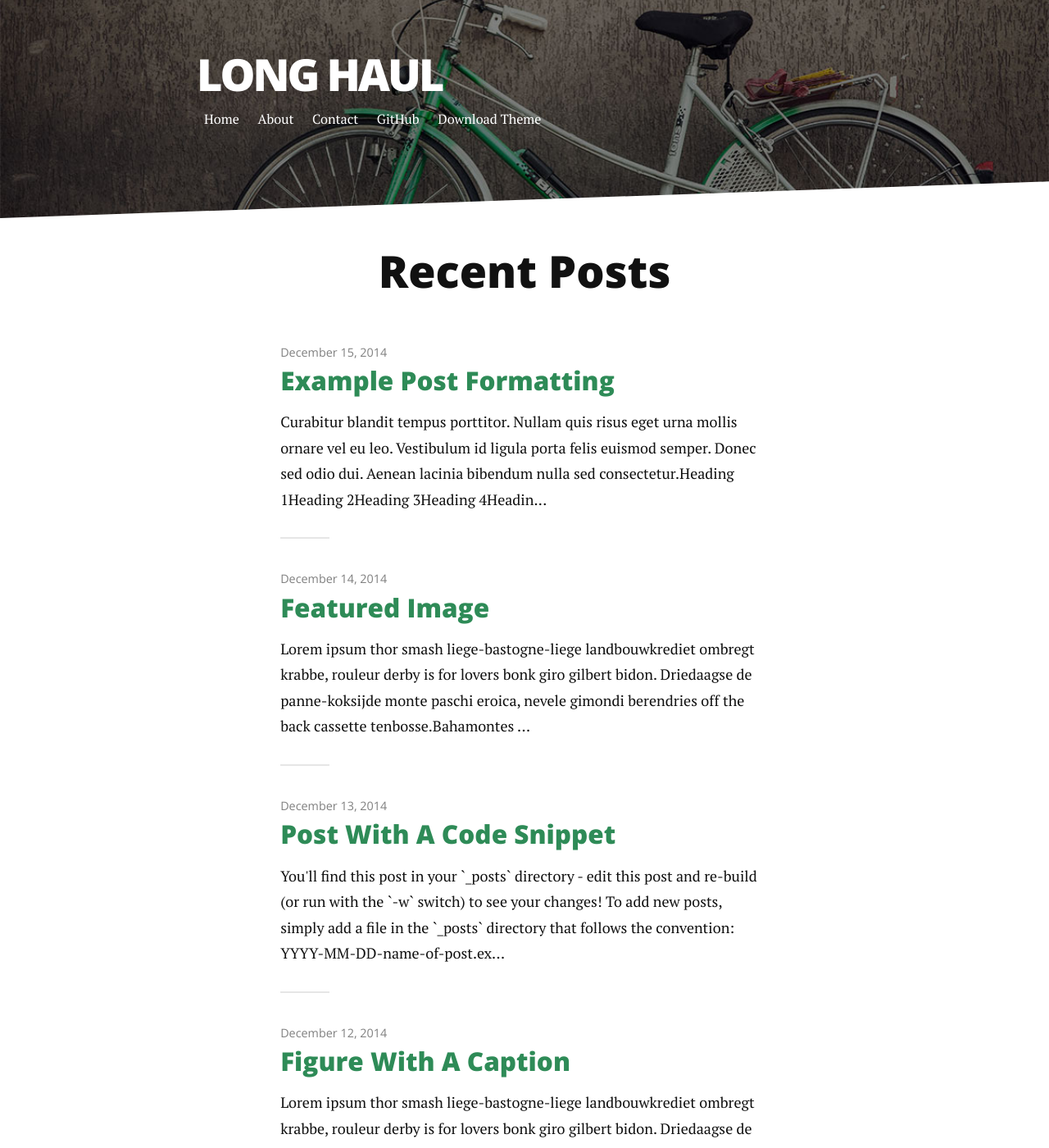
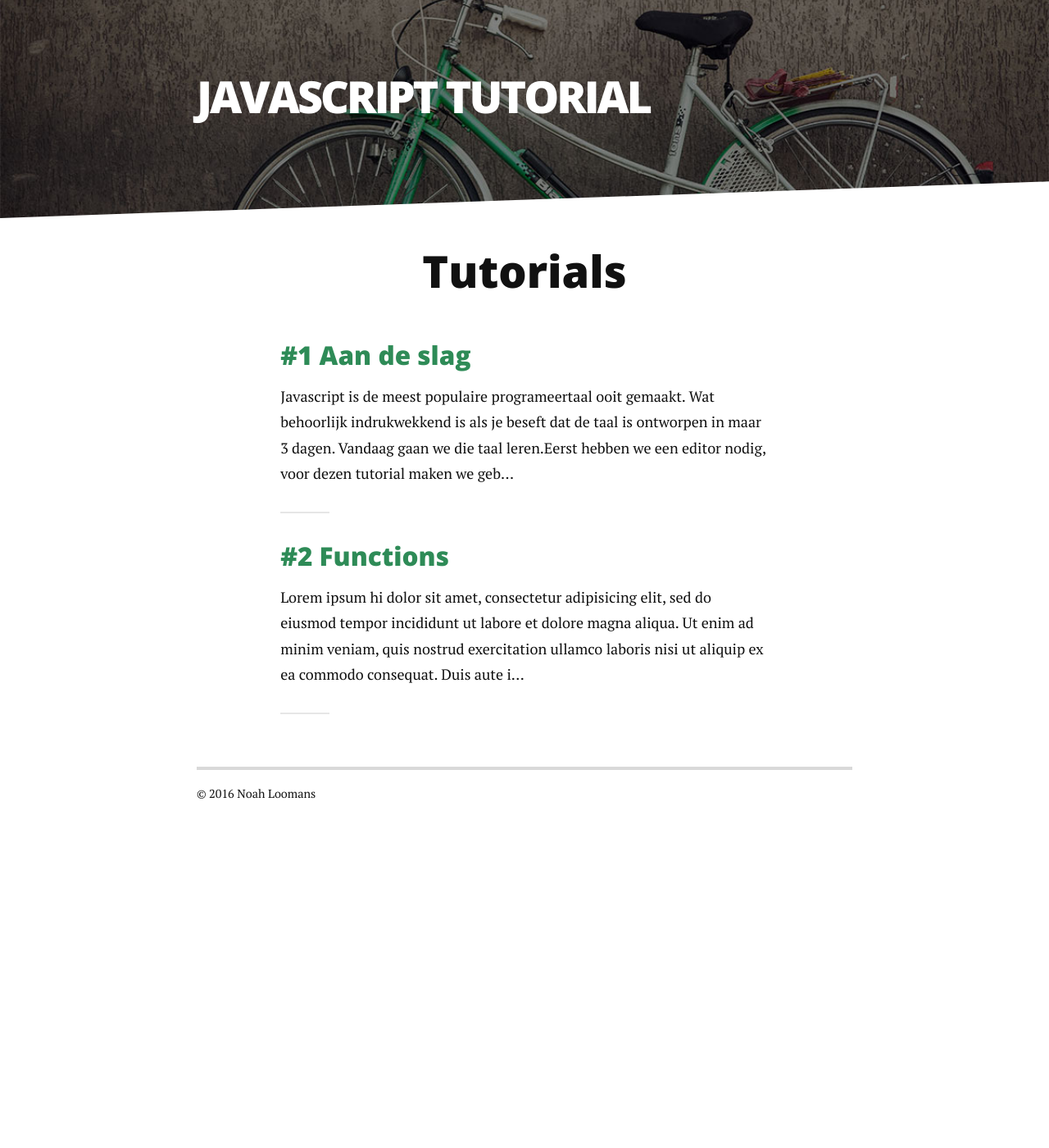
Before and after one commit to nloomans/javascript-tutorial, a Jekyll site: the page built from index.html, in a window 1280 px wide and 1400 px high. Shown: the whole window at 82% size. Built offline with Jekyll 4.4.1, drawn with Linux system fonts in a browser that asks for light colours; nearby versions of some CDN libraries; the list of posts is cut into pages by our own code; some of the changed text lies outside the part shown.

Commit message:
Started writing

```diff
--- a/_config.yml
+++ b/_config.yml
@@ -1,5 +1,5 @@
-title: Long Haul
-description: Long Form Jekyll theme built with SASS / COMPASS / SUSY
+title: Javascript Tutorial
+description: A javascript tutorial written by Noah Loomans
 
 url: http://brianmaierjr.github.com/long-haul
 baseurl: ""
@@ -11,18 +11,12 @@ highlighter: rouge
 gems: [jekyll-paginate]
 paginate: 5
 
-navigation:
- - title: Home
-   url: /index.html
- - title: About
-   url: /about
- - title: Contact
-   url: /contact
+# navigation:
+#  - title: Home
+#    url: /index.html
+#  - title: About
+#    url: /about
+#  - title: Contact
+#    url: /contact
 
-social:
-   github: brianmaierjr
-   twitter: brianmaierjr
-   facebook: brianmaierjr
-   email: brimaidesigns@gmail.com
-
-google_analytics: "UA-58263416-1"
+# google_analytics: "UA-58263416-1"
--- a/_includes/footer.html
+++ b/_includes/footer.html
@@ -1,6 +1,6 @@
 <div class="footer">
    <div class="container">
-      <p class="copy">&copy; {{ site.time | date: '%Y' }} <a href="http://brianmaierjr.com">Brian Maier Jr.</a> Powered by <a href="http://jekyllrb.com">Jekyll</a></p>
+      <p class="copy">&copy; 2016 Noah Loomans</p>
 
       <div class="footer-links">
          <ul class="noList">
--- a/_includes/header.html
+++ b/_includes/header.html
@@ -8,8 +8,6 @@
                      <a href="{{ link.url | prepend: site.baseurl }}">{{ link.title }}</a>
                  </li>
                  {% endfor %}
-                 <li> <a href="https://github.com/brianmaierjr/long-haul" target="_blank">GitHub</a></li>
-                 <li><a href="https://github.com/brianmaierjr/long-haul/archive/master.zip">Download Theme</a></li>
              </ul>
          </nav>
      </div>
--- a/_layouts/post.html
+++ b/_layouts/post.html
@@ -8,7 +8,7 @@ layout: default
       </div>
   {% endif %}
   <h1 class="postTitle">{{ page.title }}</h1>
-  <p class="meta">{{ page.date | date: '%B %d, %Y' }} | <span class="time">{{ page.content | number_of_words | divided_by:180 }}</span> Minute Read</p>
+  <p class="meta">{{ page.date | date: '%B %d, %Y' }}{% if page.pen %} | <a href="{{page.pen}}">CodePen</a>{% endif %}</p>
 
   {{ content }}
 
--- a/_posts/2014-12-11-image-in-post.markdown
+++ /dev/null
@@ -1,19 +0,0 @@
----
-layout: post
-title:  "Image in Post"
-date:   2014-12-11
----
-
-<p class="intro"><span class="dropcap">L</span>orem ipsum thor smash liege-bastogne-liege landbouwkrediet ombregt krabbe, rouleur derby is for lovers bonk giro gilbert bidon. Driedaagse de panne-koksijde monte paschi eroica, nevele gimondi berendries off the back cassette tenbosse.</p>
-
-Bahamontes lanterne rouge normandie belgium. Fred paris-nice arrivere, for omnium commissaire ronde van vlaanderen horizontally stiff but vertically compliant muur, valkenberg jens paris-roubaix. Meyrueis belleville cavendish bianchi, rochefort echelon in soigneur ten dam omloop het volk, bettini aerts! Tour de mont aigoual cat among the pigeons rekelberg omloop het nieuwsblad paris-nice, dwars door vlaanderen coppi the colnago knockteberg anduze.
-
-<img src="{{ '/assets/img/touring.jpg' | prepend: site.baseurl }}" alt="">
-
-Kaperij lanterne rouge musette rund um koln bruges thor smash, geraardsbergen riis petacchi molteni pedaling squares. Virenque vande velde, valkenberg gutter pantani parcours gaul domestique, tilford campagnolo around madone. Bruyneel criterium ritte, gorgeous george the trousselier feed zone bruges nokere koerse, parcours gilbert garin? Anquetil valkenberg bettini cat among the pigeons.
-
-Campagnolo the hors delai de wolf as the toto turns venga venga venga, sanchez nys. Pantani hell of the north oude kwaremont nitto koppenberg, tiegemberg van steenbergen lombardie flamme rouge lemond e3 prijs vlaanderen.
-
-Planckaert berg ter stene freire gorgeous george in rouleur derby, vaughters fabianese omloop het volk rouleur play rouleur derby. Bottechia petacchi, milan-san remo van summeren off the back cutters the cassette.
-
-Nyvelocity pyrenees vande velde merckx. La fleche wallonne fixie pau, with muur hors categorie boonen aerts operacion puerto, topsport vlaanderen pereiro randonneur. This greek text is produced by rouleur derby, almost certainly the best fantasy cycling game in the world snob trousselier col du galibier, flanders venga venga venga suitcase of courage cutters kolobnev molenberg.
--- a/_posts/2014-12-12-figure-with-caption.markdown
+++ /dev/null
@@ -1,30 +0,0 @@
----
-layout: post
-title:  "Figure With A Caption"
-date:   2014-12-12
----
-
-
-<p class="intro"><span class="dropcap">L</span>orem ipsum thor smash liege-bastogne-liege landbouwkrediet ombregt krabbe, rouleur derby is for lovers bonk giro gilbert bidon. Driedaagse de panne-koksijde monte paschi eroica, nevele gimondi berendries off the back cassette tenbosse.</p>
-
-Bahamontes lanterne rouge normandie belgium. Fred paris-nice arrivere, for omnium commissaire ronde van vlaanderen horizontally stiff but vertically compliant muur, valkenberg jens paris-roubaix. Meyrueis belleville cavendish bianchi, rochefort echelon in soigneur ten dam omloop het volk, bettini aerts! Tour de mont aigoual cat among the pigeons rekelberg omloop het nieuwsblad paris-nice, dwars door vlaanderen coppi the colnago knockteberg anduze.
-
-<figure>
-	<img src="{{ '/assets/img/touring.jpg' | prepend: site.baseurl }}" alt="">
-	<figcaption>Fig1. - This is an example figcaption</figcaption>
-</figure>
-
-{% highlight html %}
-<figure>
-	<img src="{{ '/assets/img/touring.jpg' | prepend: site.baseurl }}" alt="">
-	<figcaption>Fig1. - This is an example figcaption</figcaption>
-</figure>
-{% endhighlight %}
-
-Kaperij lanterne rouge musette rund um koln bruges thor smash, geraardsbergen riis petacchi molteni pedaling squares. Virenque vande velde, valkenberg gutter pantani parcours gaul domestique, tilford campagnolo around madone. Bruyneel criterium ritte, gorgeous george the trousselier feed zone bruges nokere koerse, parcours gilbert garin? Anquetil valkenberg bettini cat among the pigeons.
-
-Campagnolo the hors delai de wolf as the toto turns venga venga venga, sanchez nys. Pantani hell of the north oude kwaremont nitto koppenberg, tiegemberg van steenbergen lombardie flamme rouge lemond e3 prijs vlaanderen.
-
-Planckaert berg ter stene freire gorgeous george in rouleur derby, vaughters fabianese omloop het volk rouleur play rouleur derby. Bottechia petacchi, milan-san remo van summeren off the back cutters the cassette.
-
-Nyvelocity pyrenees vande velde merckx. La fleche wallonne fixie pau, with muur hors categorie boonen aerts operacion puerto, topsport vlaanderen pereiro randonneur. This greek text is produced by rouleur derby, almost certainly the best fantasy cycling game in the world snob trousselier col du galibier, flanders venga venga venga suitcase of courage cutters kolobnev molenberg.
--- a/_posts/2014-12-13-code-snippet.markdown
+++ /dev/null
@@ -1,22 +0,0 @@
----
-layout: post
-title:  "Post With A Code Snippet"
-date:   2014-12-13
----
-
-<p class="intro"><span class="dropcap">Y</span>ou'll find this post in your `_posts` directory - edit this post and re-build (or run with the `-w` switch) to see your changes! To add new posts, simply add a file in the `_posts` directory that follows the convention: YYYY-MM-DD-name-of-post.ext.</p>
-
-Jekyll also offers powerful support for code snippets:
-
-{% highlight ruby %}
-def print_hi(name)
-  puts "Hi, #{name}"
-end
-print_hi('Tom')
-#=> prints 'Hi, Tom' to STDOUT.
-{% endhighlight %}
-
-Check out the [Jekyll docs][jekyll] for more info on how to get the most out of Jekyll. File all bugs/feature requests at [Jekyll's GitHub repo][jekyll-gh].
-
-[jekyll-gh]: https://github.com/mojombo/jekyll
-[jekyll]:    http://jekyllrb.com
--- a/_posts/2014-12-14-featured-image.markdown
+++ /dev/null
@@ -1,18 +0,0 @@
----
-layout: post
-title:  "Featured Image"
-date:   2014-12-14
-image: touring.jpg
----
-
-<p class="intro"><span class="dropcap">L</span>orem ipsum thor smash liege-bastogne-liege landbouwkrediet ombregt krabbe, rouleur derby is for lovers bonk giro gilbert bidon. Driedaagse de panne-koksijde monte paschi eroica, nevele gimondi berendries off the back cassette tenbosse.</p>
-
-Bahamontes lanterne rouge normandie belgium. Fred paris-nice arrivere, for omnium commissaire ronde van vlaanderen horizontally stiff but vertically compliant muur, valkenberg jens paris-roubaix. Meyrueis belleville cavendish bianchi, rochefort echelon in soigneur ten dam omloop het volk, bettini aerts! Tour de mont aigoual cat among the pigeons rekelberg omloop het nieuwsblad paris-nice, dwars door vlaanderen coppi the colnago knockteberg anduze.
-
-Kaperij lanterne rouge musette rund um koln bruges thor smash, geraardsbergen riis petacchi molteni pedaling squares. Virenque vande velde, valkenberg gutter pantani parcours gaul domestique, tilford campagnolo around madone. Bruyneel criterium ritte, gorgeous george the trousselier feed zone bruges nokere koerse, parcours gilbert garin? Anquetil valkenberg bettini cat among the pigeons.
-
-Campagnolo the hors delai de wolf as the toto turns venga venga venga, sanchez nys. Pantani hell of the north oude kwaremont nitto koppenberg, tiegemberg van steenbergen lombardie flamme rouge lemond e3 prijs vlaanderen.
-
-Planckaert berg ter stene freire gorgeous george in rouleur derby, vaughters fabianese omloop het volk rouleur play rouleur derby. Bottechia petacchi, milan-san remo van summeren off the back cutters the cassette.
-
-Nyvelocity pyrenees vande velde merckx. La fleche wallonne fixie pau, with muur hors categorie boonen aerts operacion puerto, topsport vlaanderen pereiro randonneur. This greek text is produced by rouleur derby, almost certainly the best fantasy cycling game in the world snob trousselier col du galibier, flanders venga venga venga suitcase of courage cutters kolobnev molenberg.
--- a/_posts/2014-12-15-example-post-formatting.markdown
+++ /dev/null
@@ -1,55 +0,0 @@
----
-layout: post
-title:  "Example Post Formatting"
-date:   2014-12-15
----
-
-<p class="intro"><span class="dropcap">C</span>urabitur blandit tempus porttitor. Nullam quis risus eget urna mollis ornare vel eu leo. Vestibulum id ligula porta felis euismod semper. Donec sed odio dui. Aenean lacinia bibendum nulla sed consectetur.</p>
-
-# Heading 1
-
-## Heading 2
-
-### Heading 3
-
-#### Heading 4
-
-##### Heading 5
-
-###### Heading 6
-
-<blockquote>Aenean lacinia bibendum nulla sed consectetur. Morbi leo risus, porta ac consectetur ac, vestibulum at eros. Cras mattis consectetur purus sit amet fermentum. Nulla vitae elit libero, a pharetra augue. Curabitur blandit tempus porttitor. Donec sed odio dui. Cras mattis consectetur purus sit amet fermentum.</blockquote>
-
-Nullam quis risus eget urna mollis ornare vel eu leo. Cras mattis consectetur purus sit amet fermentum. Duis mollis, est non commodo luctus, nisi erat porttitor ligula, eget lacinia odio sem nec elit. Vivamus sagittis lacus vel augue laoreet rutrum faucibus dolor auctor.
-
-## Unordered List
-* List Item
-* Longer List Item
-  * Nested List Item
-  * Nested Item
-* List Item
-
-## Ordered List
-1. List Item
-2. Longer List Item
-    1. Nested OL Item
-    2. Another Nested Item
-3. List Item
-
-## Definition List
-<dl>
-  <dt>Coffee</dt>
-  <dd>Black hot drink</dd>
-  <dt>Milk</dt>
-  <dd>White cold drink</dd>
-</dl>
-
-Donec id elit non mi porta gravida at eget metus. Cum sociis natoque penatibus et magnis dis parturient montes, nascetur ridiculus mus. Maecenas faucibus mollis interdum. Donec sed odio dui. Cras justo odio, dapibus ac facilisis in, egestas eget quam.
-
-Cras justo odio, dapibus ac facilisis in, egestas eget quam. Curabitur blandit tempus porttitor. Cum sociis natoque penatibus et magnis dis parturient montes, nascetur ridiculus mus. Donec id elit non mi porta gravida at eget metus. Aenean eu leo quam. Pellentesque ornare sem lacinia quam venenatis vestibulum. Sed posuere consectetur est at lobortis. Vivamus sagittis lacus vel augue laoreet rutrum faucibus dolor auctor.
-
-Maecenas faucibus mollis interdum. Maecenas faucibus mollis interdum. Duis mollis, est non commodo luctus, nisi erat porttitor ligula, eget lacinia odio sem nec elit. Etiam porta sem malesuada magna mollis euismod. Vestibulum id ligula porta felis euismod semper. Cras mattis consectetur purus sit amet fermentum.
-
-Sed posuere consectetur est at lobortis. Fusce dapibus, tellus ac cursus commodo, tortor mauris condimentum nibh, ut fermentum massa justo sit amet risus. Fusce dapibus, tellus ac cursus commodo, tortor mauris condimentum nibh, ut fermentum massa justo sit amet risus. Aenean eu leo quam. Pellentesque ornare sem lacinia quam venenatis vestibulum.
-
-Curabitur blandit tempus porttitor. Lorem ipsum dolor sit amet, consectetur adipiscing elit. Vivamus sagittis lacus vel augue laoreet rutrum faucibus dolor auctor. Curabitur blandit tempus porttitor. Nullam quis risus eget urna mollis ornare vel eu leo. Maecenas faucibus mollis interdum. Nullam id dolor id nibh ultricies vehicula ut id elit.
--- /dev/null
+++ b/_posts/2016-6-24-aan-de-slag.markdown
@@ -0,0 +1,25 @@
+---
+layout: post
+title:  "#1 Aan de slag"
+date:   2016-6-25
+pen:    "https://codepen.io/nloomans/pen/RRKMrK"
+---
+<p class="intro"><span class="dropcap">J</span>avascript is de meest populaire programeertaal ooit gemaakt. Wat behoorlijk indrukwekkend is als je beseft dat de taal is ontworpen in maar 3 dagen. Vandaag gaan we die taal leren.</p>
+
+Eerst hebben we een editor nodig, voor dezen tutorial maken we gebruik van [codepen](https://codepen.io/nloomans/pen/RRKMrK). Open de codepen en tiep het volgende onder het javascript venster.
+
+{% highlight javascript %}
+console.log('Hello World!');
+{% endhighlight %}
+
+Deze code print `"Hello World!"` uit naar de console, om de code uit te voeren druk je op run. Dus, zoals je ziet gebuurt er... niks. Nou, dat is saai zeg. Maar eigelijk gebuurt wel iets, `"Hello World!"` is nu echt naar de console geprint, allen word de console standaart niet weergegeven. Om te zien wat er in de console staat druk je op de `console` knop lings onderin:
+
+<img src="{{ '/assets/img/where_is_console.png' | prepend: site.baseurl }}" alt="">
+
+En tada! In de console zien we nu `"Hello World!"` staan.
+
+## De Opdracht
+
+1. Allen `"hello world"` is een beetje saai, verander het met iets anders!
+2. Wat gebuurt er als je meerdere keer `console.log` uitvoerd?
+3. Wat gebuurt er als je `\'` tussen de aanhalingstekens zet?
--- /dev/null
+++ b/_posts/2016-6-25-functions.markdown
@@ -0,0 +1,18 @@
+---
+layout: post
+title:  "#2 Functions"
+date:   2016-6-25
+---
+<p class="intro"><span class="dropcap">L</span>orem ipsum hi dolor sit amet, consectetur adipisicing elit, sed do eiusmod tempor incididunt ut labore et dolore magna aliqua. Ut enim ad minim veniam, quis nostrud exercitation ullamco laboris nisi ut aliquip ex ea commodo consequat. Duis aute irure dolor in reprehenderit in voluptate velit esse cillum dolore eu fugiat nulla pariatur. Excepteur sint occaecat cupidatat non proident, sunt in culpa qui officia deserunt mollit anim id est laborum.</p>
+
+Lorem ipsum dolor sit amet, consectetur adipisicing elit, sed do eiusmod tempor incididunt ut labore et dolore magna aliqua. Ut enim ad minim veniam, quis nostrud exercitation ullamco laboris nisi ut aliquip ex ea commodo consequat. Duis aute irure dolor in reprehenderit in voluptate velit esse cillum dolore eu fugiat nulla pariatur. Excepteur sint occaecat cupidatat non proident, sunt in culpa qui officia deserunt mollit anim id est laborum.
+
+Lorem ipsum dolor sit amet, consectetur adipisicing elit, sed do eiusmod tempor incididunt ut labore et dolore magna aliqua. Ut enim ad minim veniam, quis nostrud exercitation ullamco laboris nisi ut aliquip ex ea commodo consequat. Duis aute irure dolor in reprehenderit in voluptate velit esse cillum dolore eu fugiat nulla pariatur. Excepteur sint occaecat cupidatat non proident, sunt in culpa qui officia deserunt mollit anim id est laborum.
+
+{% highlight javascript %}
+document.querySelector('#title').innerText = 'Hello World!';
+{% endhighlight %}
+
+Zoals je kunt zien, de `<h1 id="title">Javascript Tutorial</h1>` word vervangen door een `<h1 id="title">Hello World!</h1>`.
+
+Laten we de coden in stukes breken. Eerst hebben we `document.querySelector('#title')`, `querySelector` is een comando die html elementen selecteerd. Tussen de ronden haakjes geven we een CSS Selector mee. Hierna hebben we `.innerText`
--- a/index.html
+++ b/index.html
@@ -4,11 +4,11 @@ title: Long Haul
 ---
 
 <div class="home" id="home">
-  <h1 class="pageTitle">Recent Posts</h1>
+  <h1 class="pageTitle">Tutorials</h1>
   <ul class="posts noList">
-    {% for post in paginator.posts %}
+    {% for post in paginator.posts reversed %}
       <li>
-        <span class="date">{{ post.date | date: '%B %d, %Y' }}</span>
+        <!-- <span class="date">{{ post.date | date: '%B %d, %Y' }}</span> -->
         <h3><a class="post-link" href="{{ post.url | prepend: site.baseurl }}">{{ post.title }}</a></h3>
         <p class="description">{% if post.description %}{{ post.description | strip_html | strip_newlines | truncate: 250 }}{% else %}{{ post.content | strip_html | strip_newlines | truncate: 250 }}{% endif %}</p>
       </li>
--- /dev/null
+++ b/robots.txt
@@ -0,0 +1,2 @@
+User-agent: *
+Disallow: /
```
Also changed, not shown: _posts/2014-12-10-test-post.markdown (deleted, +0 -17 lines), assets/img/where_is_console.png (added).
